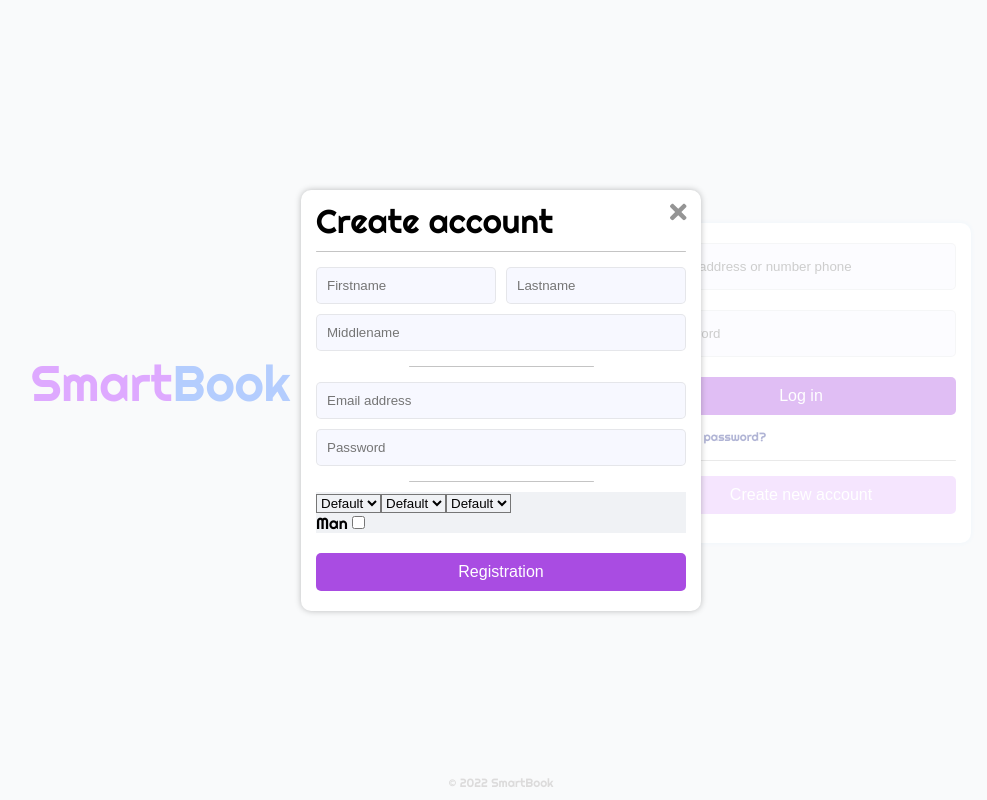
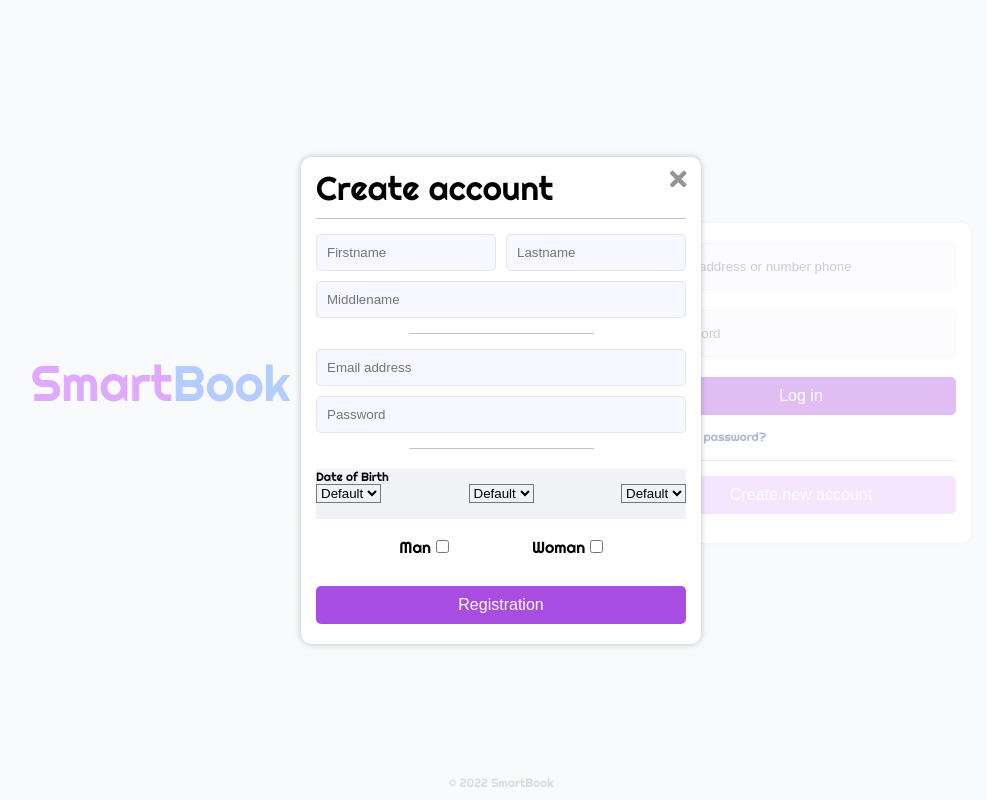
Before and after one commit to MRXOneX/smartbook-front, a Vue app: page /login in a window 1280 px wide. Shown: the whole page, without its empty margins (139-1126 px from the left). Built offline with nearby package versions, Linux system fonts and the light colour scheme.

Commit message:
Update ModalCreateAccount.vue

```diff
--- a/src/components/ModalCreateAccount.vue
+++ b/src/components/ModalCreateAccount.vue
@@ -45,6 +45,8 @@
                     <divider width="50%"/>
 
 
+                    <div class="dateOfBirth">
+                        <p>Date of Birth</p>
                         <div>
                             <select>
                                 <option default>Default</option>
@@ -56,10 +58,17 @@
                                 <option default>Default</option>
                             </select>
                         </div>
+                    </div>
 
 
+                    <div class="sex">
                         <div>
                             <span>Man <input type="checkbox"/></span>
+                        </div>
+                        <div>
+                            <span>Woman <input type="checkbox"/></span>
+                        </div>
+
                     </div>
 
                     <my-button margin="20px 0 10px 0">
@@ -123,6 +132,32 @@ export default {
         background: none;
     }
 
+    .dateOfBirth {
+        height: 50px;
+        margin: 10px 0;
+    }
+    .dateOfBirth p {
+        margin: 0;
+        font-size: 12px;
+    }
+    .dateOfBirth div {
+        display: flex;
+        justify-content: space-between;
+        align-items: center;
+        background: none;
+    }
+
+    .sex {
+        display: flex;
+        justify-content: space-evenly;
+        align-items: center;
+        height: 37px;
+        background: none;
+        margin: 10px 0;
+    }
+    .sex div {background: none}
+    .sex div span {background: none}
+
     /* M E D I A*/
 
     @media screen and (max-width: 360px) {
```
Lines whose indentation alone changed are shown as unchanged.
